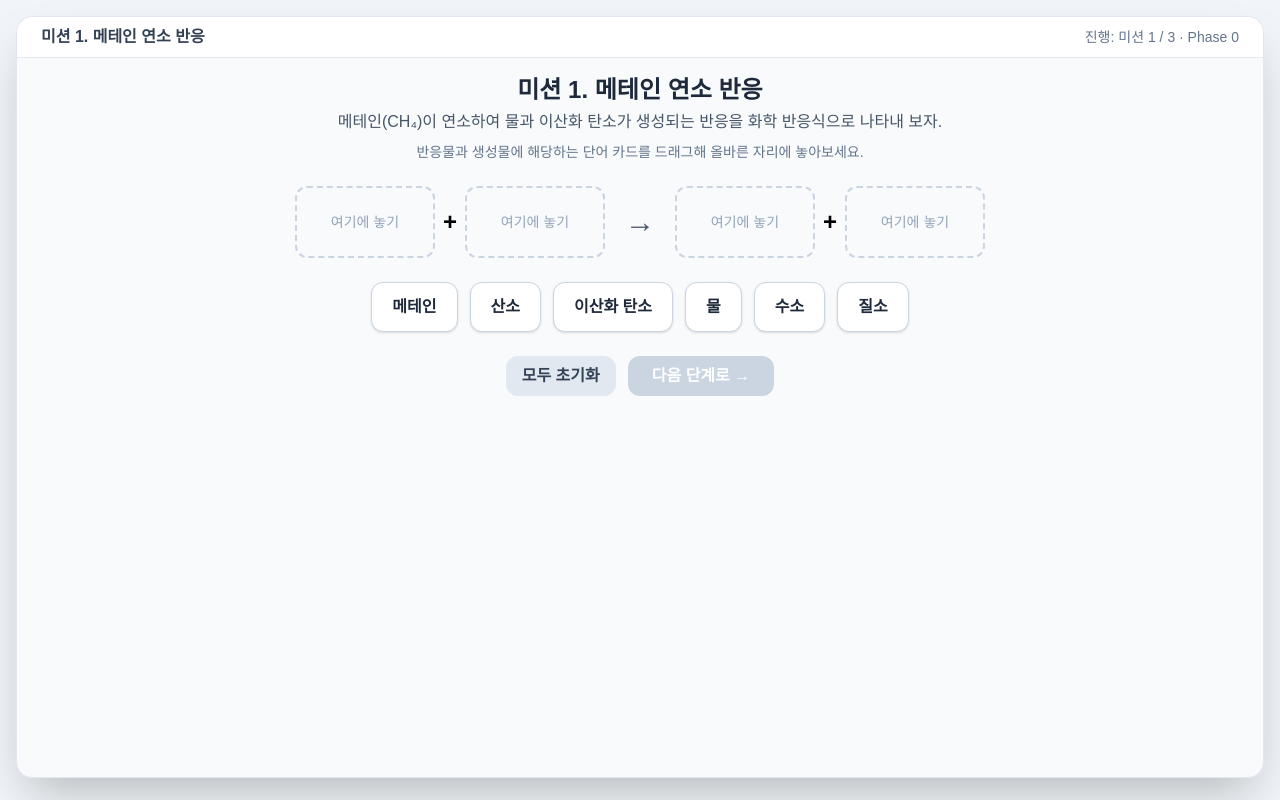
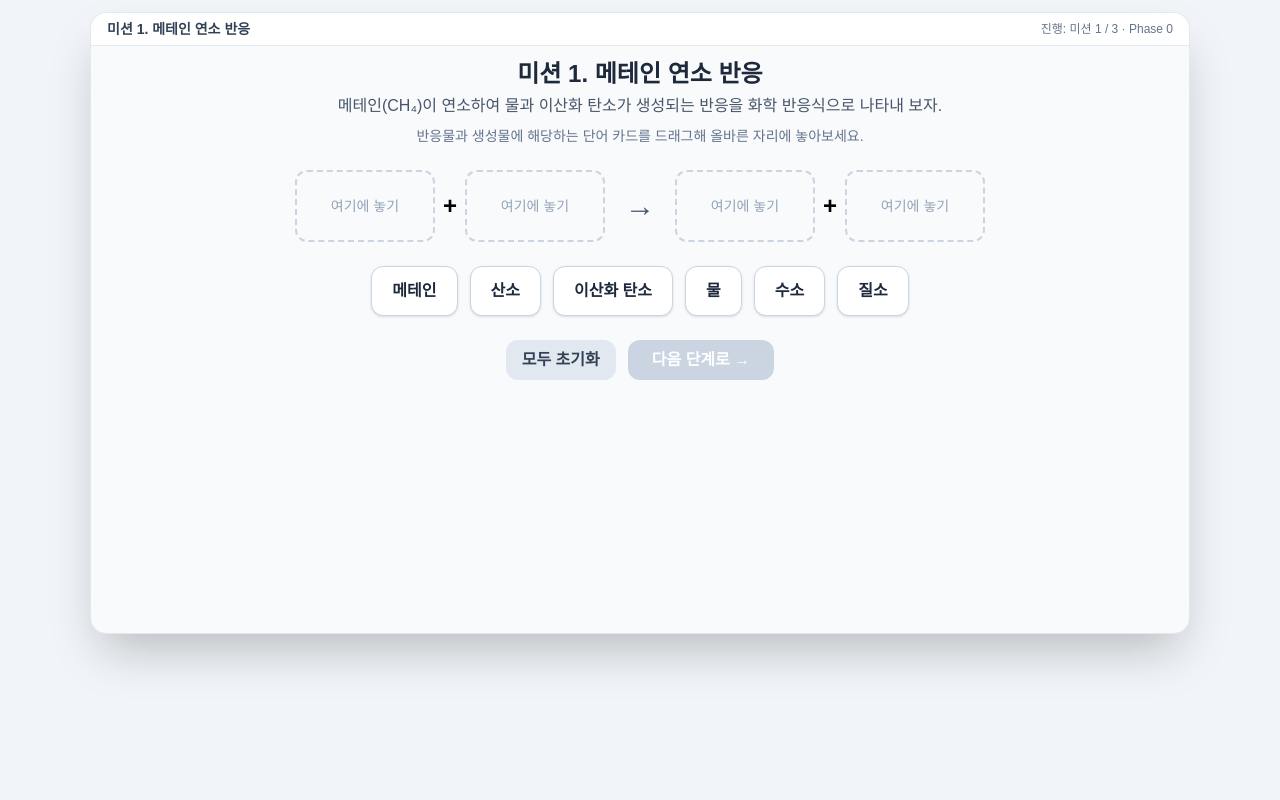
Before and after one commit to jaylions/interactive_chemreaction, a React (Vite) app: page / in a window 1280 px wide. Built offline with nearby package versions, Linux system fonts and the light colour scheme.

Commit message:
fix: 사이즈 줄이기

```diff
--- a/src/App.jsx
+++ b/src/App.jsx
@@ -1,13 +1,13 @@
 import { GameProvider } from './context/GameContext.jsx';
 import MissionContainer from './components/MissionContainer.jsx';
 
-// 노트북 화면 비율을 권장 사이즈로 잡되, 콘텐츠가 길어지면 자연스럽게 늘어나도록
-// aspect-ratio 강제 대신 min-height만 두고 overflow는 허용.
+// 학교 보급용 작은 노트북(약 1280×720, 1366×768)을 기준으로 사이즈를 잡음.
+// 더 큰 화면에서는 가운데 정렬되어 표시되고, 콘텐츠가 길어지면 세로로 늘어남.
 export default function App() {
   return (
     <GameProvider>
-      <div className="min-h-screen flex items-start justify-center p-4">
-        <div className="w-full max-w-[1280px] min-h-[760px] bg-slate-50 rounded-2xl shadow-2xl border border-slate-200">
+      <div className="min-h-screen flex items-start justify-center p-2 sm:p-3">
+        <div className="w-full max-w-[1100px] min-h-[620px] bg-slate-50 rounded-2xl shadow-2xl border border-slate-200">
           <MissionContainer />
         </div>
       </div>
--- a/src/components/MissionContainer.jsx
+++ b/src/components/MissionContainer.jsx
@@ -28,16 +28,16 @@ export default function MissionContainer() {
   }
 
   return (
-    <div className="min-h-[760px] flex flex-col">
+    <div className="min-h-[620px] flex flex-col">
       {/* 진행 표시 */}
-      <div className="flex items-center justify-between px-6 py-2 bg-white border-b border-slate-200 rounded-t-2xl">
-        <div className="font-bold text-slate-700">{currentMission.title}</div>
-        <div className="text-sm text-slate-500">
+      <div className="flex items-center justify-between px-4 py-1.5 bg-white border-b border-slate-200 rounded-t-2xl">
+        <div className="font-bold text-slate-700 text-sm">{currentMission.title}</div>
+        <div className="text-xs text-slate-500">
           진행: 미션 {missionIndex + 1} / 3 · Phase {phase}
         </div>
       </div>
 
-      <main className="flex-1 p-4">
+      <main className="flex-1 p-3">
         {phase === 0 && <Phase0WordMatch />}
         {phase === 1 && <Phase1MoleculeBuilder />}
         {phase === 2 && <Phase2Balancer />}
--- a/src/components/phases/Phase1MoleculeBuilder.jsx
+++ b/src/components/phases/Phase1MoleculeBuilder.jsx
@@ -76,7 +76,7 @@ export default function Phase1MoleculeBuilder() {
           {/* 작업영역 (인터랙티브 화학식 + 원자 모형) */}
           <DropZone
             id="workspace"
-            className="min-h-[260px] flex flex-col items-center justify-center gap-3"
+            className="min-h-[200px] flex flex-col items-center justify-center gap-2"
             placeholder="여기에 원자를 끌어다 놓으세요"
           >
             <FormulaDisplay workspace={workspace} />
--- a/src/components/phases/Phase2Balancer.jsx
+++ b/src/components/phases/Phase2Balancer.jsx
@@ -105,38 +105,35 @@ export default function Phase2Balancer() {
 
   return (
     <DndContext sensors={sensors} onDragEnd={onDragEnd}>
-      <div className="flex flex-col h-full gap-4 relative">
-        <header className="text-center flex flex-col items-center gap-2">
-          <h2 className="text-2xl font-bold text-slate-800">계수 맞추기</h2>
-          <div className="flex flex-col items-center gap-1.5">
+      <div className="flex flex-col h-full gap-2 relative">
+        <header className="text-center flex flex-col items-center gap-1.5">
+          <h2 className="text-lg font-bold text-slate-800">계수 맞추기</h2>
+          {/* 정답/현재 식을 한 박스에 두 줄로 배치 — 세로 공간 절약 */}
+          <div className="rounded-xl bg-slate-50 border border-slate-200 px-4 py-2 flex flex-col gap-1 items-stretch min-w-[320px]">
             <div className="flex items-center gap-2">
-              <span className="text-xs font-semibold text-amber-700 bg-amber-100 px-2 py-0.5 rounded">정답</span>
-              <div className="rounded-xl bg-amber-50 border border-amber-200 px-4 py-1.5 text-base font-semibold text-slate-800">
-                {koreanReaction}
-              </div>
+              <span className="text-[10px] font-bold text-amber-700 bg-amber-100 px-1.5 py-0.5 rounded shrink-0">정답</span>
+              <span className="text-sm font-semibold text-slate-800">{koreanReaction}</span>
             </div>
             <div className="flex items-center gap-2">
-              <span className="text-xs font-semibold text-sky-700 bg-sky-100 px-2 py-0.5 rounded">현재</span>
-              <div className="rounded-xl bg-sky-50 border border-sky-200 px-4 py-1.5 min-w-[280px] flex items-center justify-center">
-                <ChemEquation
-                  reactants={reactantCounts}
-                  products={productCounts}
-                  placeholder="?"
-                  className="text-lg"
-                />
-              </div>
+              <span className="text-[10px] font-bold text-sky-700 bg-sky-100 px-1.5 py-0.5 rounded shrink-0">현재</span>
+              <ChemEquation
+                reactants={reactantCounts}
+                products={productCounts}
+                placeholder="?"
+                className="text-base"
+              />
             </div>
           </div>
-          <p className="text-xs text-slate-500 mt-1">
+          <p className="text-[11px] text-slate-500">
             카드의 × 버튼으로 개별 삭제, 영역 밖으로 끌어내도 삭제됩니다.
           </p>
         </header>
 
         {/* 메인 작업 영역 */}
-        <section className="flex-1 grid grid-cols-[1fr_auto_1fr_auto] gap-3 items-stretch">
+        <section className="flex-1 grid grid-cols-[1fr_auto_1fr_auto] gap-2 items-stretch">
           <DropZone
             id="reactant-zone"
-            className="min-h-[260px] flex flex-wrap items-center justify-center gap-2"
+            className="min-h-[200px] flex flex-wrap items-center justify-center gap-2"
             placeholder="반응물 영역"
           >
             {reactants.map((m) => (
@@ -150,11 +147,11 @@ export default function Phase2Balancer() {
             ))}
           </DropZone>
 
-          <div className="flex items-center text-5xl font-bold text-slate-600 px-2">→</div>
+          <div className="flex items-center text-4xl font-bold text-slate-600 px-1">→</div>
 
           <DropZone
             id="product-zone"
-            className="min-h-[260px] flex flex-wrap items-center justify-center gap-2"
+            className="min-h-[200px] flex flex-wrap items-center justify-center gap-2"
             placeholder="생성물 영역"
           >
             {products.map((m) => (
```
